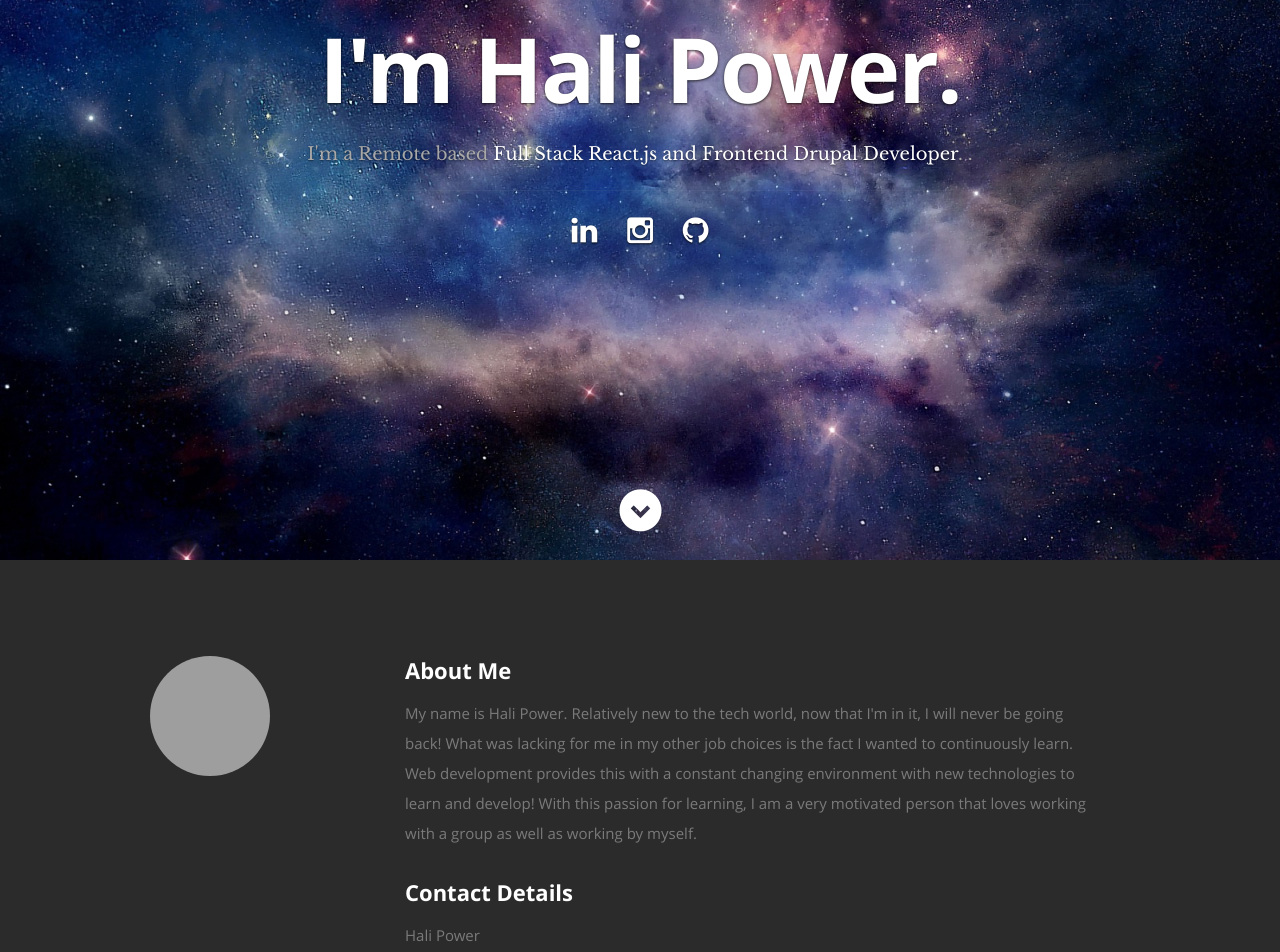
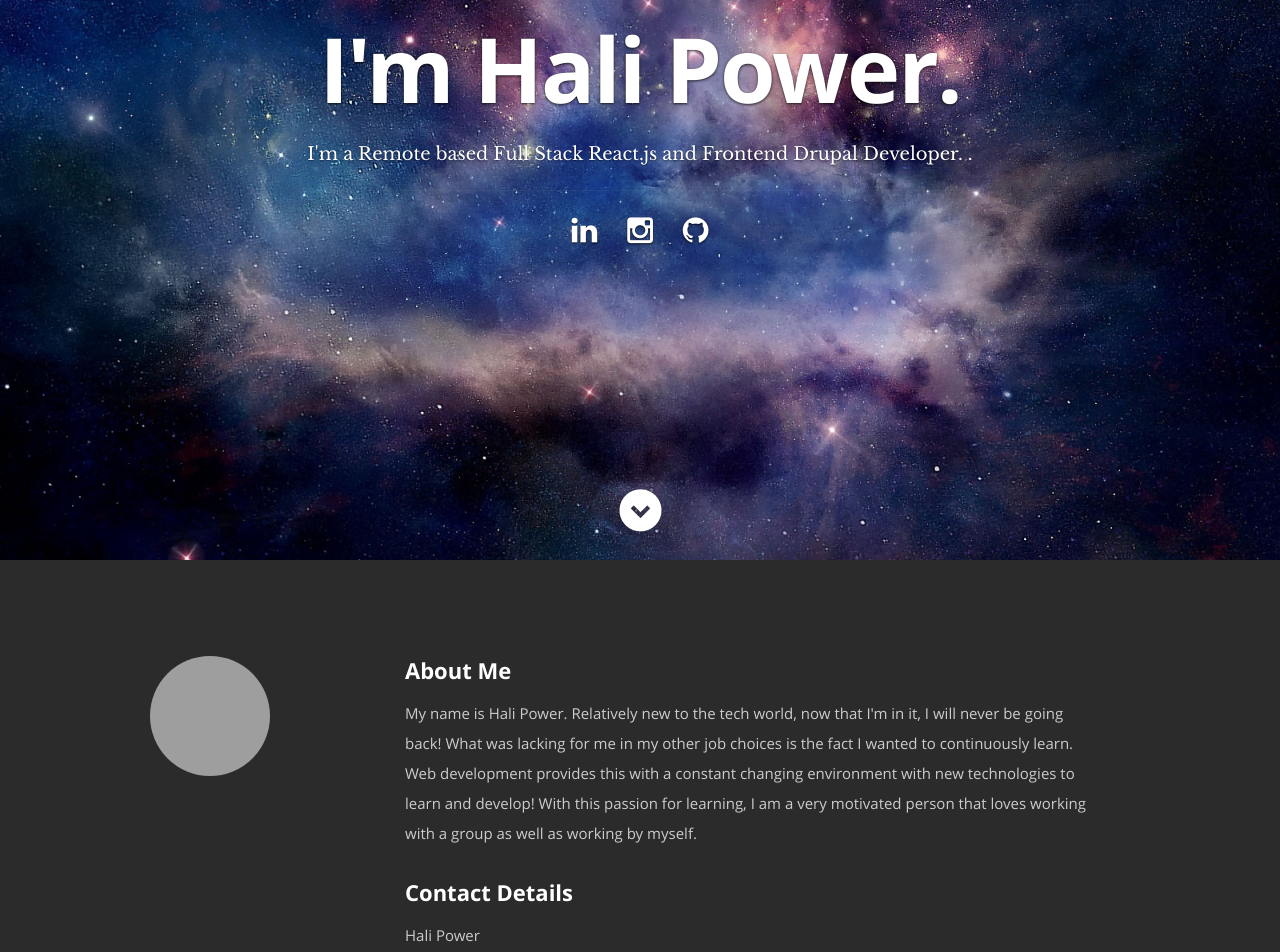
Before and after one commit to hp0809/portfolio-new, a React (Create React App) app: page / in a window 1280 px wide. Shown: the part 240-1192 px from the top of the page. Built offline with nearby package versions, Linux system fonts and the light colour scheme; grey boxes are pictures that could not be loaded.

Commit message:
updated css

```diff
--- a/public/css/default.css
+++ b/public/css/default.css
@@ -87,7 +87,7 @@ pre {
    word-wrap: break-word;
 }
 
-blockquote, q { quotes: &#8220 &#8220; }
+blockquote, q { quotes: #8220 #8220; }
 
 blockquote:before, blockquote:after,
 q:before, q:after {
@@ -527,7 +527,8 @@ input::-moz-focus-inner {
 /*  7. Forms  --------------------------------------------------------- */
 
 form { margin-bottom: 24px; }
-fieldset { margin-bottom: 24px; }
+fieldset { margin-bottom: 24px;  width: 75%;
+   margin: 0 auto;}
 
 input[type="text"],
 input[type="password"],
--- a/public/css/layout.css
+++ b/public/css/layout.css
@@ -70,7 +70,7 @@ header .banner-text h1 {
 }
 header .banner-text h3 {
   font: 18px/1.9em "librebaskerville-regular", serif;
-  color: #a8a8a8;
+  color: #fff;
   margin: 0 auto;
   width: 70%;
   text-shadow: 0px 1px 2px rgba(0, 0, 0, 0.5);
@@ -227,7 +227,7 @@ ul#nav li.current a {
 }
 #about p {
   line-height: 30px;
-  color: #7a7a7a;
+  color: #cdcbcb;
 }
 #about .profile-pic {
   position: relative;
@@ -477,6 +477,12 @@ ul#nav li.current a {
 }
 
 /* Portfolio Content */
+#portfolio-wrapper {
+
+  display: flex;
+  flex-wrap: wrap;
+
+}
 #portfolio-wrapper .columns {
   margin-bottom: 40px;
 }
@@ -963,7 +969,7 @@ call-to-action .button {
   outline: none;
   font-size: 15px;
   line-height: 24px;
-  width: 65%;
+  width: 100%;
 }
 #contact input:focus,
 #contact textarea:focus,
@@ -981,7 +987,6 @@ call-to-action .button {
   height: auto;
   display: inline-block;
   border-radius: 3px;
-  margin-left: 26%;
 }
 #contact button.submit:hover {
   color: #0d0d0d;
```
